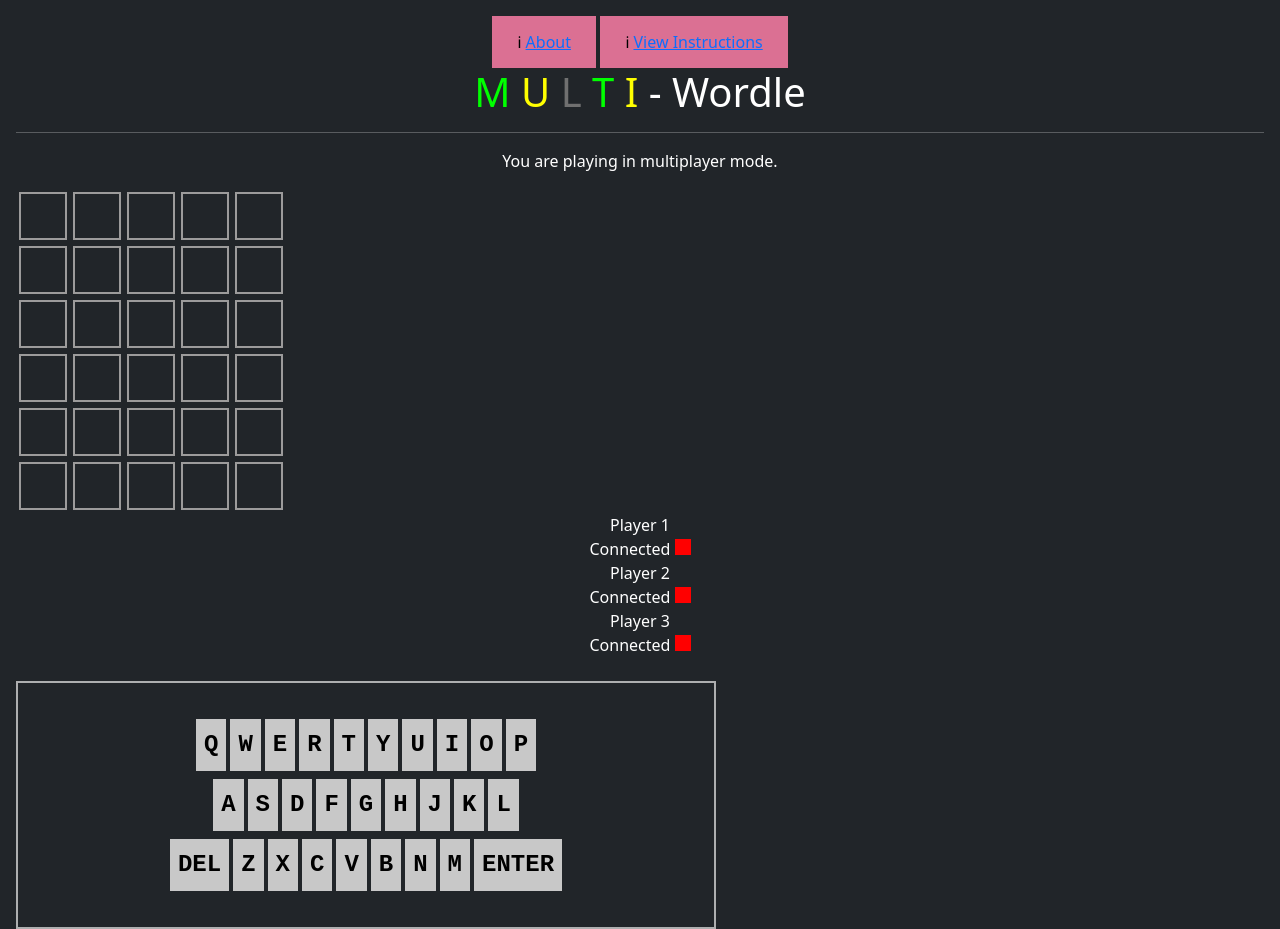
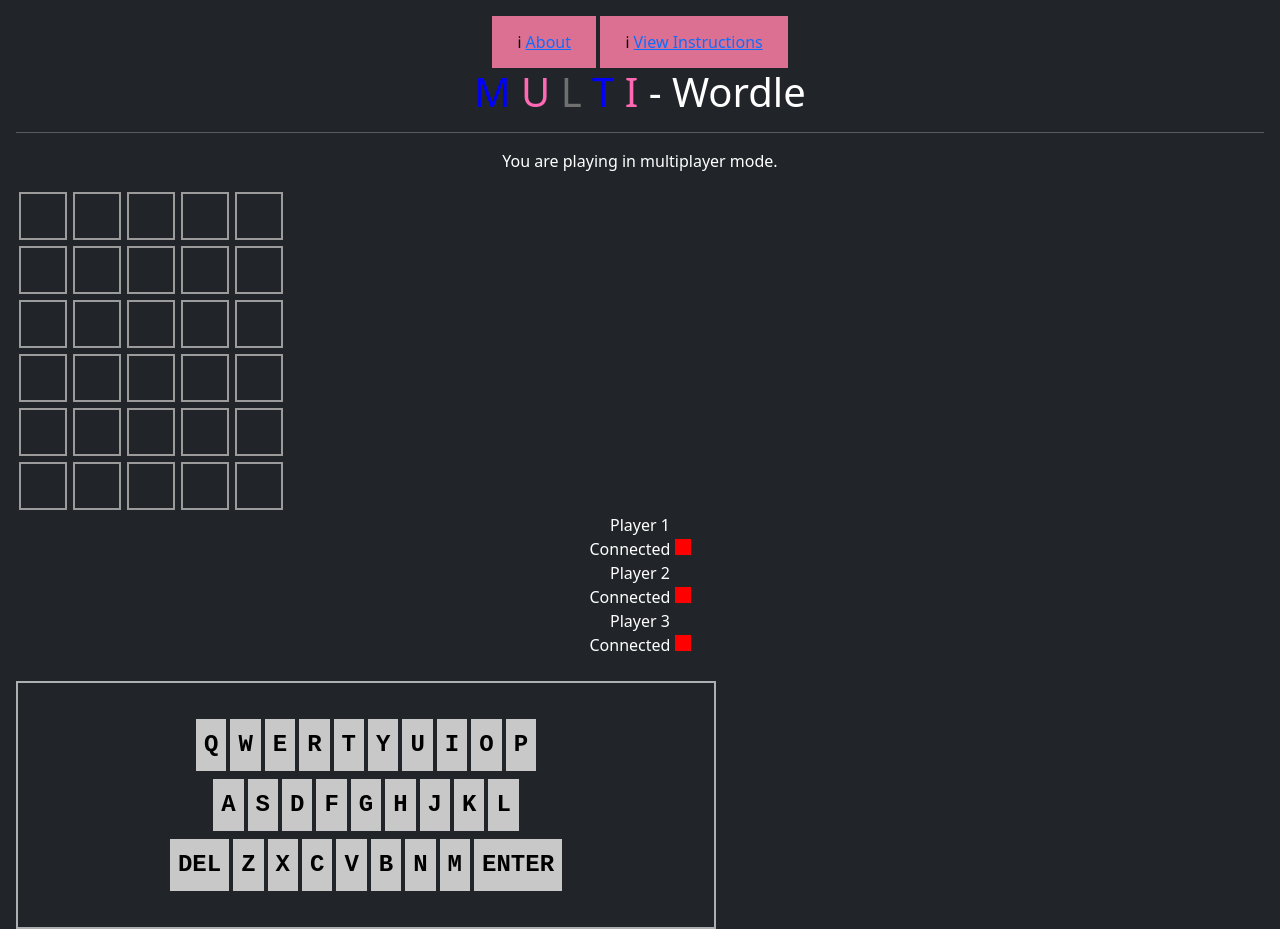
Before and after one commit to witseie-elen4010/2022-group-lab-003, a website with bundled scripts: page views/multiplayer.html in a window 1280 px wide. Built offline with nearby package versions, Linux system fonts and the light colour scheme; no server answers.

Commit message:
Change multiplayer heading colour

```diff
--- a/views/multiplayer.html
+++ b/views/multiplayer.html
@@ -26,11 +26,11 @@
    <script src="https://cdn.jsdelivr.net/npm/bootstrap@5.2.0-beta1/dist/js/bootstrap.bundle.min.js" integrity="sha384-pprn3073KE6tl6bjs2QrFaJGz5/SUsLqktiwsUTF55Jfv3qYSDhgCecCxMW52nD2" crossorigin="anonymous"></script>
 
    <h1>
-        <font color = "#00FF00">M</font>
-        <font color = "#FFFF00">U</font>
+        <font color = "#0000FF">M</font>
+        <font color = "#FF69B4">U</font>
         <font color = "#707070">L</font>
-        <font color = "#00FF00">T</font>
-        <font color = "#FFFF00">I</font>
+        <font color = "#0000FF">T</font>
+        <font color = "#FF69B4">I</font>
         <font color = "#FFFFFF">- Wordle</font>
    </h1>
    <hr>
```
